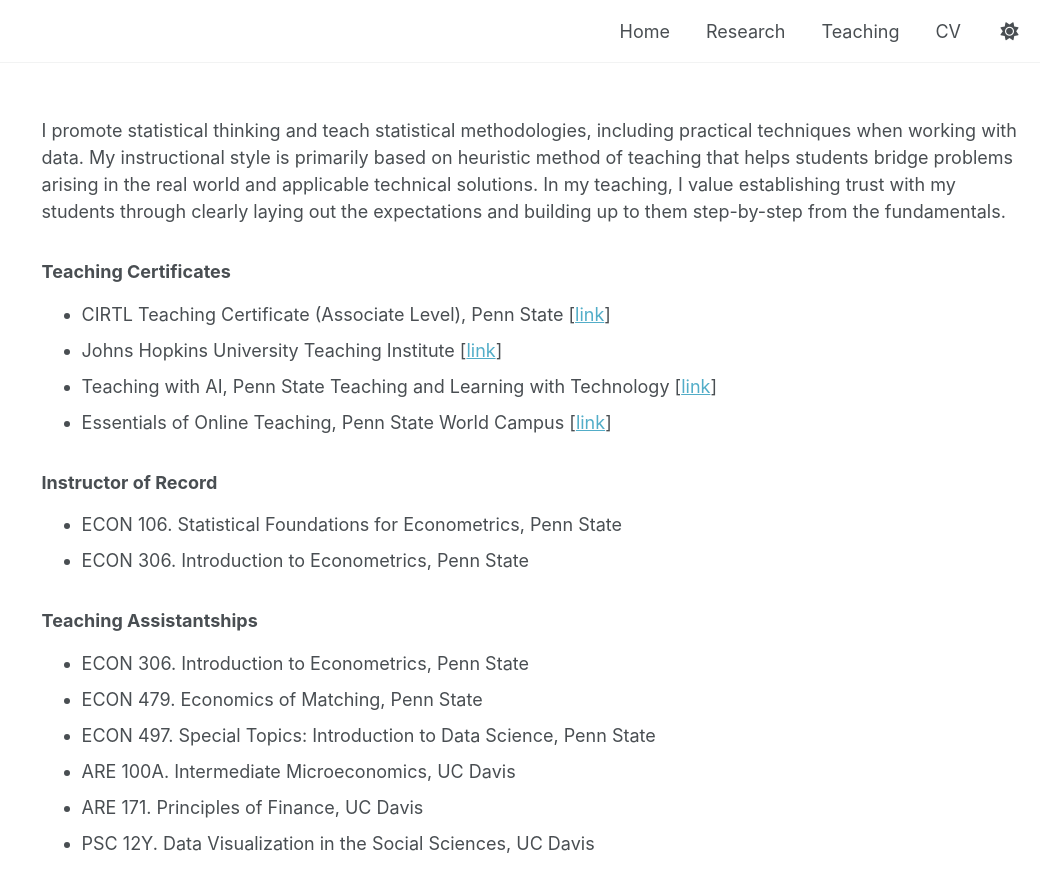
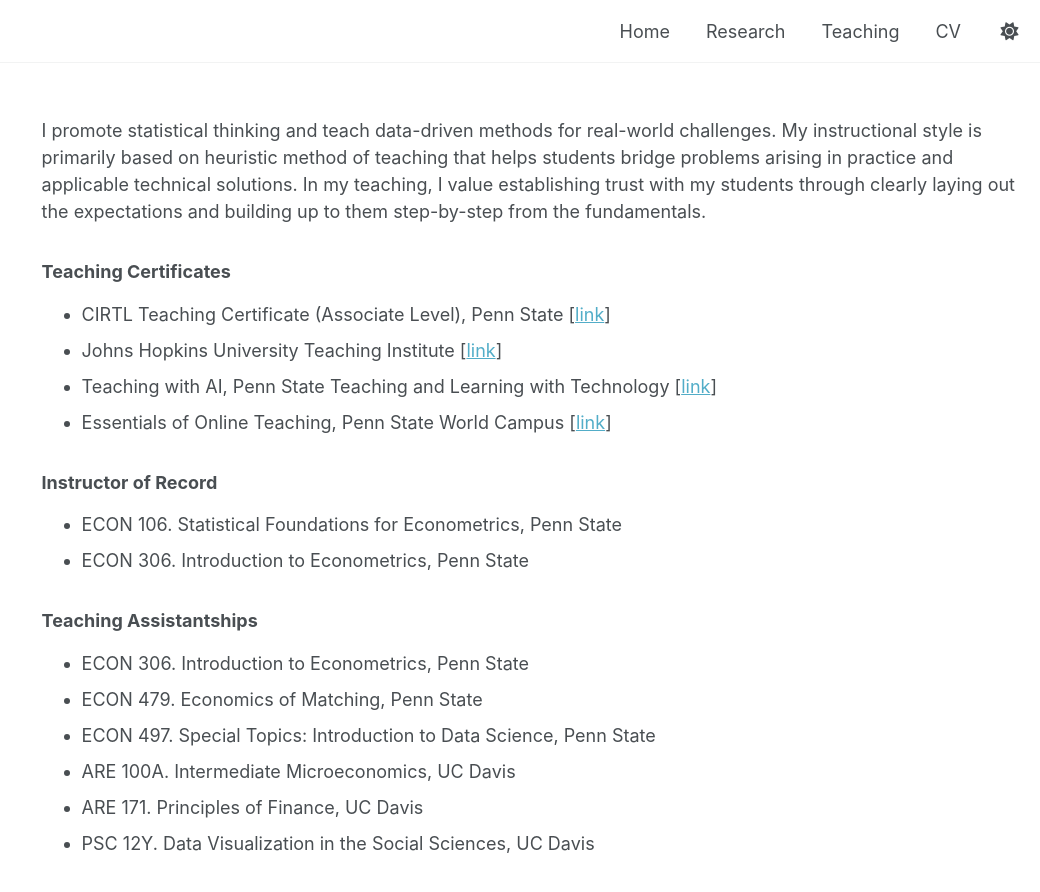
Before and after one commit to lbz5158/lujiezhou.github.io, a Jekyll site: the page built from _pages/teaching.md, in a window 1280 px wide and 1073 px high. Shown: the top 892 px of the window, without its empty margins (240-1280 px from the left). Built offline with Jekyll 4.4.1, drawn with Linux system fonts in a browser that asks for light colours.

Commit message:
Update teaching.md

```diff
--- a/_pages/teaching.md
+++ b/_pages/teaching.md
@@ -7,7 +7,7 @@ author_profile: false
 
 {% include base_path %}
 
-I promote statistical thinking and teach statistical methodologies, including practical techniques when working with data. My instructional style is primarily based on heuristic method of teaching that helps students bridge problems arising in the real world and applicable technical solutions. In my teaching, I value establishing trust with my students through clearly laying out the expectations and building up to them step-by-step from the fundamentals.
+I promote statistical thinking and teach data-driven methods for real-world challenges. My instructional style is primarily based on heuristic method of teaching that helps students bridge problems arising in practice and applicable technical solutions. In my teaching, I value establishing trust with my students through clearly laying out the expectations and building up to them step-by-step from the fundamentals.
 
 
 ### Teaching Certificates
```
